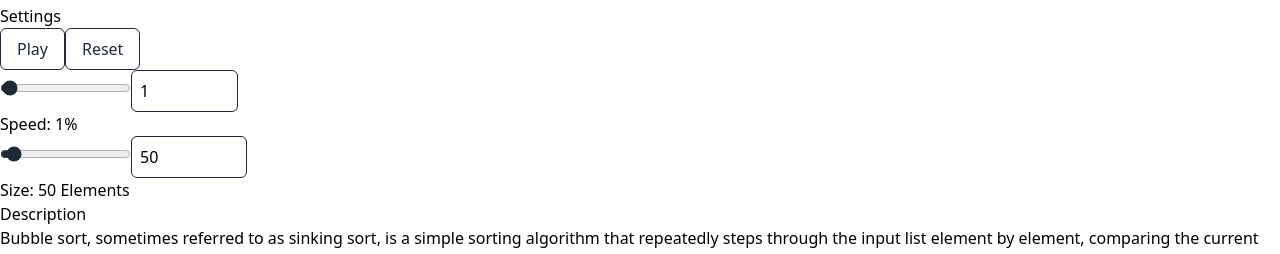
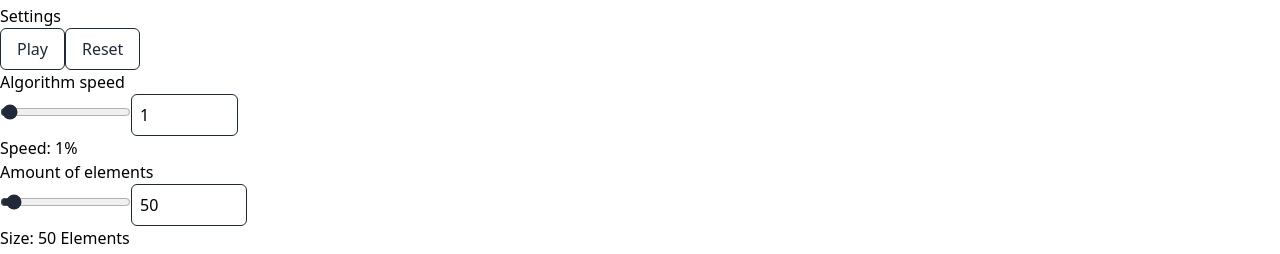
Before and after one commit to mattisvensson/algoexplorer, a React (Vite) app: page /sorting/bubble-sort in a window 1280 px wide. Shown: the part 685-939 px from the top of the page. Built offline with nearby package versions, Linux system fonts and the light colour scheme.

Commit message:
fix accessibility

```diff
--- a/src/components/Visualizer.tsx
+++ b/src/components/Visualizer.tsx
@@ -96,16 +96,21 @@ export default function Visualizer() {
       </Container>
       <Container>
         <>
-          <h3 className='mb-1 font-bold'>Settings</h3>
+          <h2 className='mb-1 font-bold'>Settings</h2>
           <div>
             <button onClick={() => toggleAlgorithm()} className="mr-2">{algorithmState ? "Pause" : "Play"}</button>
             <button onClick={() => resetAlgorithm()}>Reset</button>
             <div className="flex items-center gap-3 mt-4">
+              <label className='contents'>
+                <p className='sr-only'>Algorithm speed</p>
                 <input type="range" min="0" max="100" value={speedMultiplier} onChange={e => setValue(e.target.value, 0, 100, setSpeedMultiplier)} />
                 <input type="number" min="0" max="100" value={speedMultiplier} onChange={e => setValue(e.target.value, 0, 100, setSpeedMultiplier)} />
+              </label>
               <p>Speed: {speedMultiplier}%</p>
             </div>
             <div className="flex items-center gap-3 mt-4">
+              <label className='contents'>
+                <p className='sr-only'>Amount of elements</p>
                 <input type="range" min="10" max="1000" value={arraySize} onChange={e => setValue(e.target.value, 10, 1000, setArraySize)} />
                 <input
                   type="number"
@@ -114,6 +119,7 @@ export default function Visualizer() {
                   value={arraySize}
                   onChange={e => setValue(e.target.value, 10, 1000, setArraySize)}
                 />
+              </label>
               <p>Size: {arraySize} Elements</p>
             </div>
           </div>
@@ -121,7 +127,7 @@ export default function Visualizer() {
       </Container>
       <Container>
         <>
-          <h3 className='mb-1 font-bold'>Description</h3>
+          <h2 className='mb-1 font-bold'>Description</h2>
           {currentAlgorithm?.description && <p>{currentAlgorithm?.description}</p>}
         </>
       </Container>
```
Lines whose indentation alone changed are shown as unchanged.
